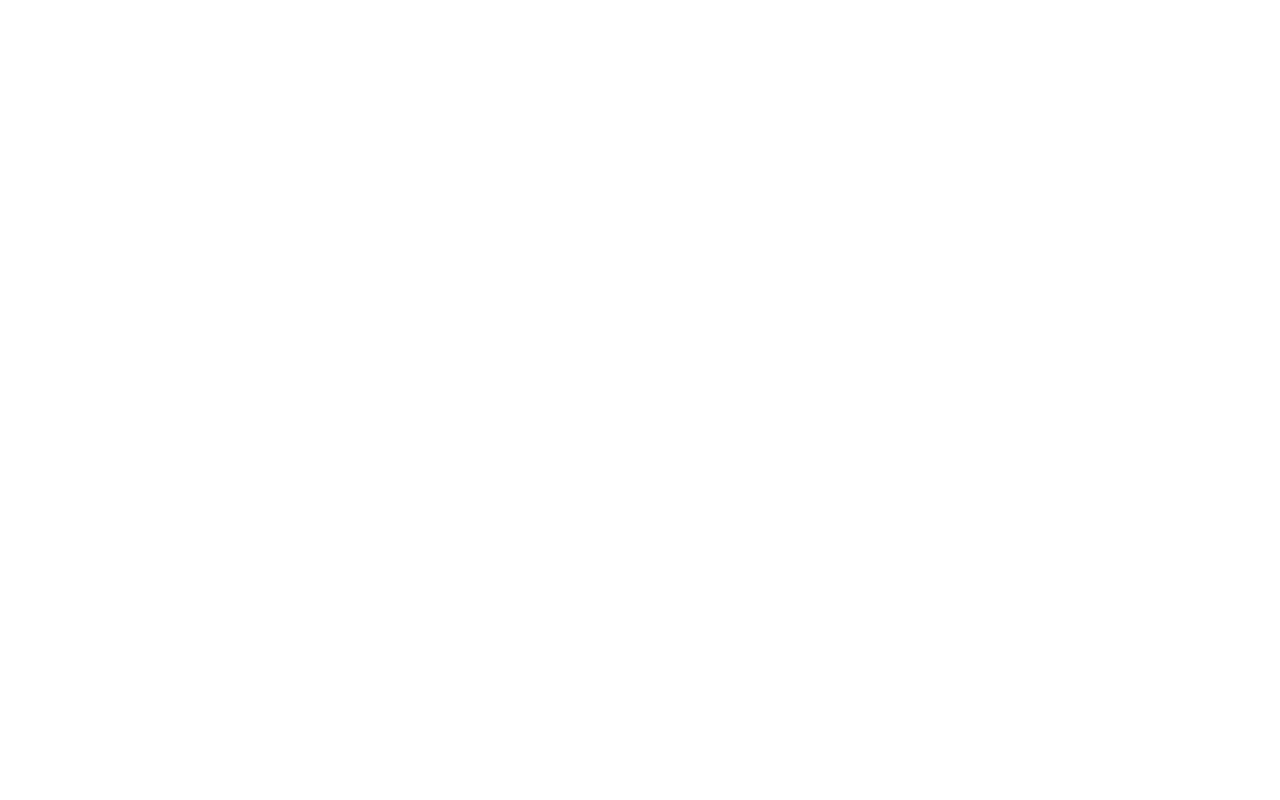
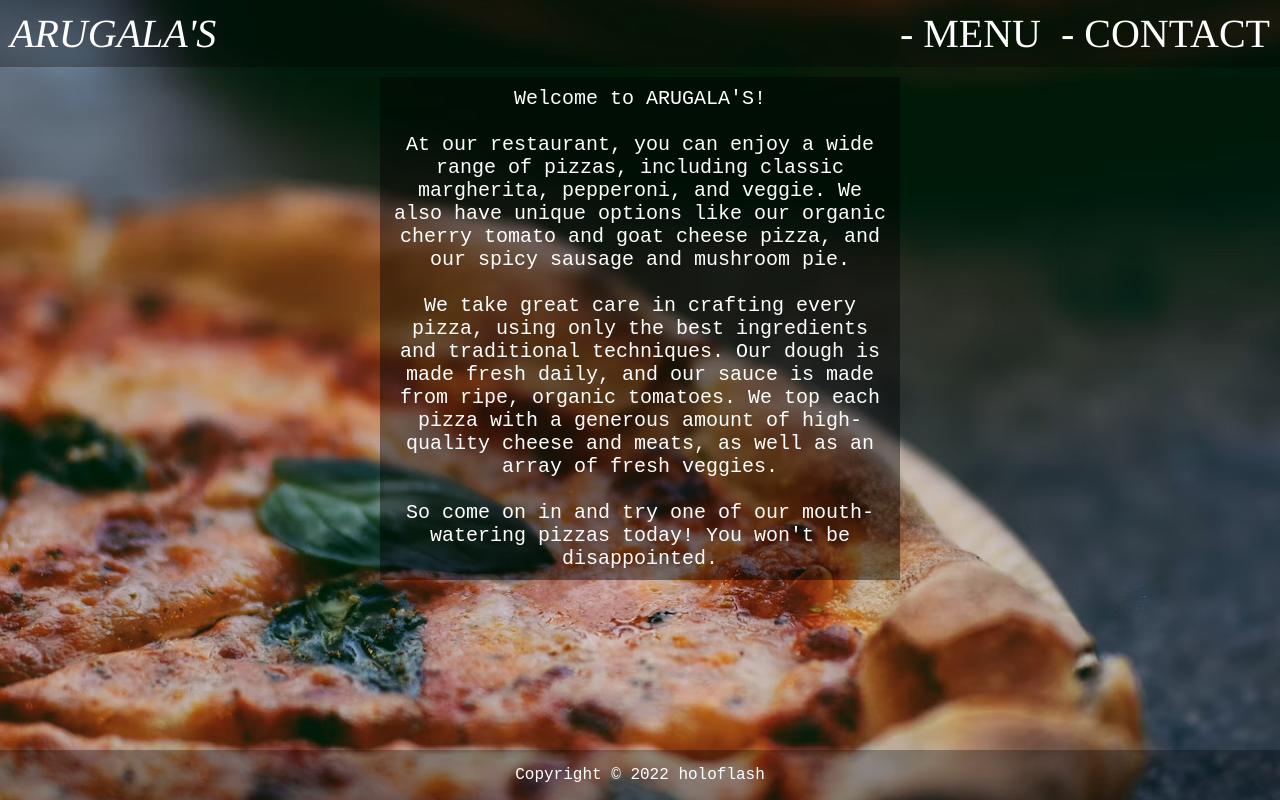
Before and after one commit to holoflash/arugulas, a website built with webpack: page dist/index.html in a window 1280 px wide. Built offline with nearby package versions, Linux system fonts and the light colour scheme.

Commit message:
Create home page

```diff
--- a/package.json
+++ b/package.json
@@ -10,6 +10,8 @@
   "author": "",
   "license": "ISC",
   "devDependencies": {
+    "css-loader": "^6.7.3",
+    "style-loader": "^3.3.1",
     "webpack": "^5.75.0",
     "webpack-cli": "^5.0.1"
   }
--- a/src/index.js
+++ b/src/index.js
@@ -1 +1,52 @@
-console.log('poo')
+// import homePage from './home.js';
+import './styles.css';
+
+const headerAndFooter = () => {
+    const content = document.getElementById('content');
+    const header = document.createElement('header');
+    header.className = 'header';
+
+    const subHeader = document.createElement('div');
+    subHeader.className = 'subHeader';
+
+    const logo = document.createElement('span');
+    logo.className = 'main';
+    logo.textContent = 'ARUGALA\'S';
+
+    const tabTwo = document.createElement('span');
+    tabTwo.className = 'tabs';
+    tabTwo.textContent = '- MENU';
+
+    const tabThree = document.createElement('span');
+    tabThree.className = 'tabs';
+    tabThree.textContent = '- CONTACT';
+
+    const footer = document.createElement('footer');
+    footer.className = 'footer';
+    footer.innerText = `Copyright © ${new Date().getFullYear()} holoflash`;
+
+    header.appendChild(logo);
+    header.appendChild(subHeader);
+    subHeader.appendChild(tabTwo);
+    subHeader.appendChild(tabThree);
+
+
+    content.appendChild(header);
+    content.appendChild(footer);
+};
+
+const frontPage = () => {
+    const howdy = document.createElement('p');
+    howdy.className = 'howdy';
+
+    const howdyText = document.createElement('tabOne');
+    howdyText.className = 'howdyText';
+    howdyText.innerText =
+        "Welcome to ARUGALA'S! \n\n At our restaurant, you can enjoy a wide range of pizzas, including classic margherita, pepperoni, and veggie. We also have unique options like our organic cherry tomato and goat cheese pizza, and our spicy sausage and mushroom pie.\n\n We take great care in crafting every pizza, using only the best ingredients and traditional techniques. Our dough is made fresh daily, and our sauce is made from ripe, organic tomatoes. We top each pizza with a generous amount of high-quality cheese and meats, as well as an array of fresh veggies.\n\n  So come on in and try one of our mouth-watering pizzas today! You won't be disappointed.";
+
+    howdy.appendChild(howdyText);
+    content.appendChild(howdy);
+};
+
+headerAndFooter();
+frontPage();
--- /dev/null
+++ b/src/styles.css
@@ -0,0 +1,93 @@
+@font-face {
+    font-family: 'Ferrum';
+    src: url('./ferrum.otf') format('otf');
+}
+
+html {
+    display: flex;
+    justify-content: space-between;
+    align-items: center;
+    flex-direction: column;
+    font-family: 'Ferrum', Times, serif;
+    width: 100%;
+
+    margin: 0;
+    padding: 0;
+}
+
+body {
+    background-image: url(./pizza.jpg);
+    background-position: center;
+    background-repeat: no-repeat;
+    background-size: cover;
+    height: 100vh;
+    margin: 0;
+    padding: 0;
+}
+
+#content{
+    display: flex;
+    justify-content: space-between;
+    align-items: center;
+    flex-direction: column;
+}
+
+.header {
+    width: 100%;
+    background-color: rgba(0, 0, 0, 0.305);
+    display: flex;
+    flex-direction: row;
+}
+
+.subHeader{
+    width: 100%;
+    display: flex;
+    flex-direction: row;
+    justify-content: flex-end;
+}
+
+.tabs,
+.main {
+    font-size: 40px;
+    color: rgb(255, 255, 255);
+    height: fit-content;
+    width: fit-content;
+    padding: 10px;
+    display: flex;
+    justify-content: center;
+    align-items: center;
+}
+
+.main{
+    color: rgb(255, 255, 255);
+    font-style: italic;
+    align-self: flex-start;
+}
+
+.footer {
+    font-family: 'Courier New', Courier, monospace;
+    position: absolute;
+    bottom: 0px;
+    left: 0px;
+    right: 0px;
+    width: 100%;
+    height: 50px;
+    color: white;
+    background-color: rgba(0, 0, 0, 0.305);
+    display: flex;
+    justify-content: space-around;
+    align-items: center;
+}
+
+.howdy {
+    text-align: center;
+    background-color: rgba(0, 0, 0, 0.43);
+    margin: 10px;
+    padding:10px;
+    width: min(500px, 90%)
+}
+.howdyText {
+    font-family: 'Courier New', Courier, monospace;
+    color: white;
+    font-size: 20px;
+}
--- a/webpack.config.js
+++ b/webpack.config.js
@@ -0,0 +1,25 @@
+const path = require('path');
+
+module.exports = {
+  entry: './src/index.js',
+  output: {
+    filename: 'bundle.js',
+    path: path.resolve(__dirname, 'dist'),
+  },
+  module: {
+    rules: [
+      {
+        test: /\.css$/i,
+        use: ['style-loader', 'css-loader'],
+      },
+     {
+       test: /\.(png|svg|jpg|jpeg|gif)$/i,
+       type: 'asset/resource',
+     },
+     {
+      test: /\.(woff|woff2|eot|ttf|otf)$/i,
+      type: 'asset/resource',
+    },
+    ],
+  },
+};
```
Also changed, not shown: dist/0db9aba7b1cb9fa47318.otf (added), dist/6b8faa12f7df220c1382.jpg (added), dist/bundle.js (added), dist/index.html, dist/main.js (deleted), src/ferrum.otf (added), src/menu.js (added), src/pizza.jpg (added), 1 other file.
